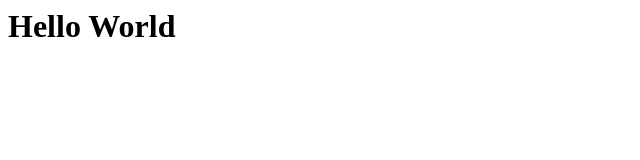
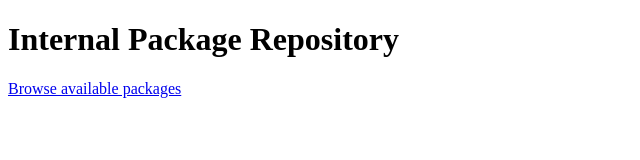
Before and after one commit to Prathambandekar/reposync, a plain HTML site: page index.html in a window 1280 px wide. Shown: the whole page, without its empty margins (0-640 px from the left). Drawn offline with Linux system fonts and the light colour scheme.

Commit message:
index.html
update

```diff
--- a/index.html
+++ b/index.html
@@ -1,3 +1,12 @@
-<h1>
-	Hello World
-</h1>
+<!doctype html>
+<html lang="en">
+<head>
+  <meta charset="utf-8">
+  <meta name="viewport" content="width=device-width, initial-scale=1">
+  <title>Internal Package Repository</title>
+</head>
+<body>
+  <h1>Internal Package Repository</h1>
+  <p><a href="/packages/">Browse available packages</a></p>
+</body>
+</html>
```
